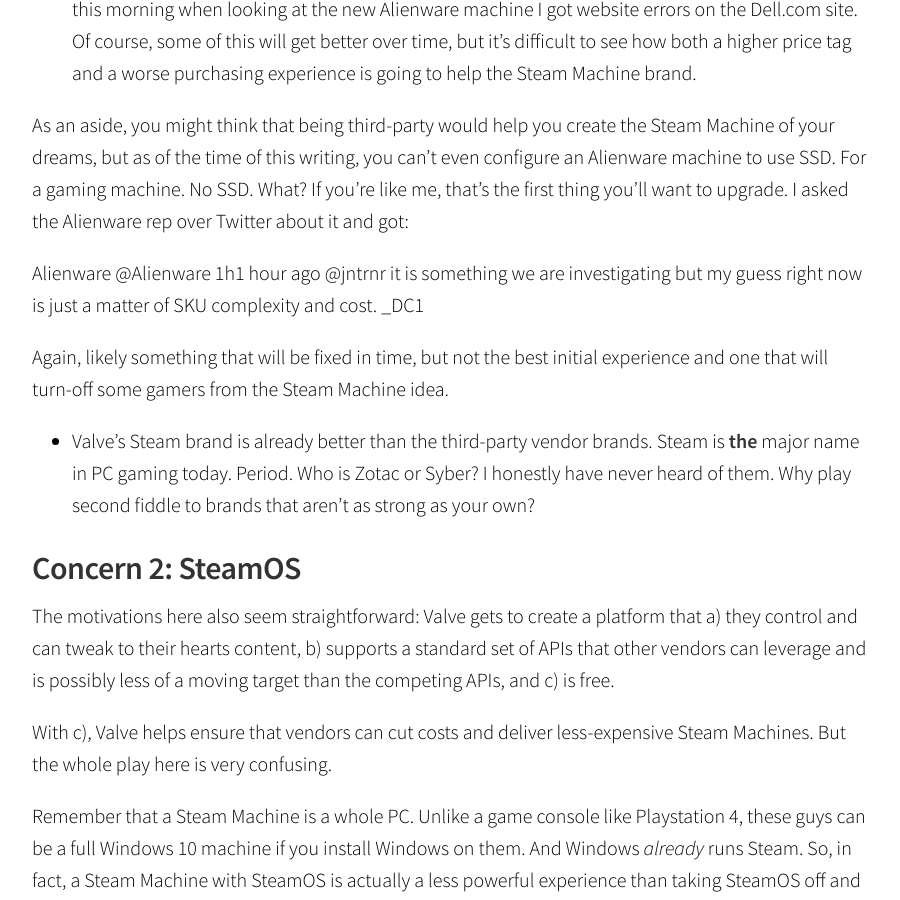
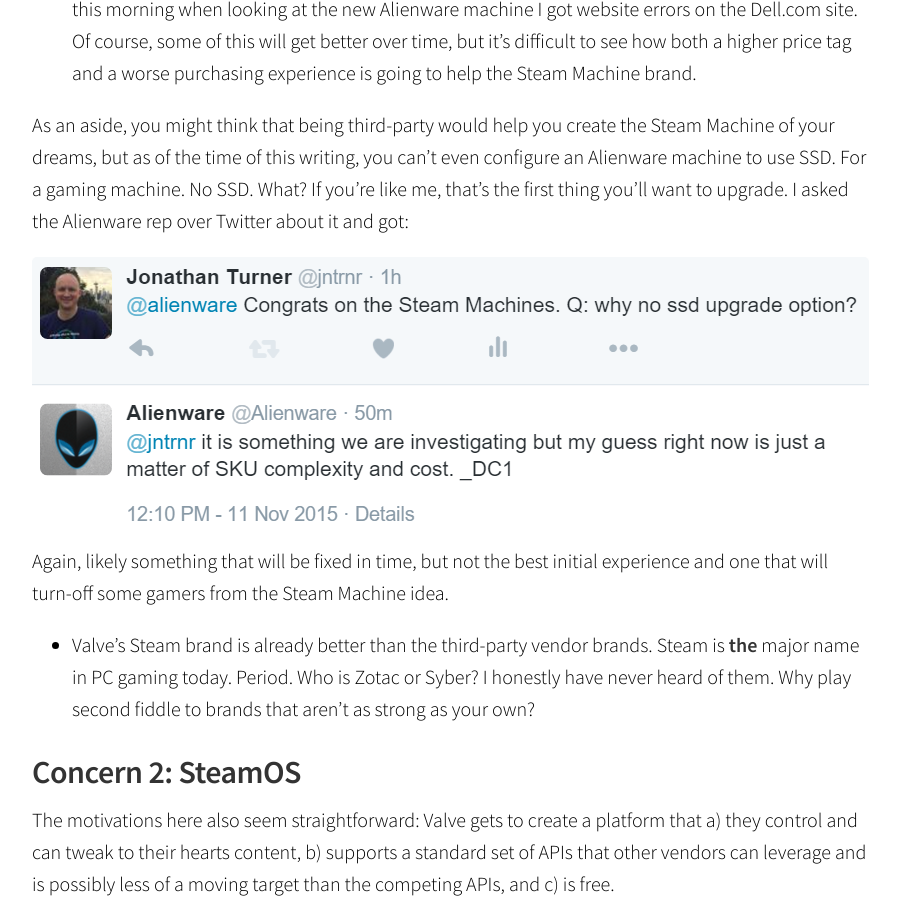
Before and after one commit to sophiajt/jntrnr.github.io, a Jekyll site: the page built from _posts/2015-11-11-steam-machines.md, in a window 1280 px wide and 900 px high, scrolled down 3231 px. Shown: the whole window, without its empty margins (188-1088 px from the left). Built offline with Jekyll 4.4.1, drawn with Linux system fonts in a browser that asks for light colours; Markdown is read by kramdown in place of the engine named in the settings.

Commit message:
Update 2015-11-11-steam-machines.md

```diff
--- a/_posts/2015-11-11-steam-machines.md
+++ b/_posts/2015-11-11-steam-machines.md
@@ -18,6 +18,7 @@
 The Steam Link is something of a gaming bridge between the PC and your TV, allowing you to stream games from your PC over to your TV.  At around $50, it's pretty inexpensive.
 
 ![Image of Steam Machine](http://cdn.akamai.steamstatic.com/steam/apps/353390/header.jpg?t=1447197276)
+
 _Alienware Steam Machine_
 
 Lastly, the Steam Machine.  The Steam Machine itself isn't actually a thing.  Rather, it's a PC specification that hardware vendors can build to.  Out of the gate, three hardware vendors have already produced a Steam Machine: Alienware (pictured above), Zotac, and Syber.  Steam Machines also come with a new operating system called [SteamOS](http://store.steampowered.com/steamos/), a form of Linux that's been optimized for gaming.
@@ -48,8 +49,7 @@
 
 As an aside, you might think that being third-party would help you create the Steam Machine of your dreams, but as of the time of this writing, you can't even configure an Alienware machine to use SSD.  For a gaming machine.  No SSD.  What?  If you're like me, that's the first thing you'll want to upgrade.  I asked the Alienware rep over Twitter about it and got:
 
-Alienware @Alienware  1h1 hour ago
-@jntrnr it is something we are investigating but my guess right now is just a matter of SKU complexity and cost. _DC1
+![Image of Alienware blaming lack of consumer choice on SKU complexity]({{ site.baseurl }}/images/alienware.png)
 
 Again, likely something that will be fixed in time, but not the best initial experience and one that will turn-off some gamers from the Steam Machine idea.
 
```
